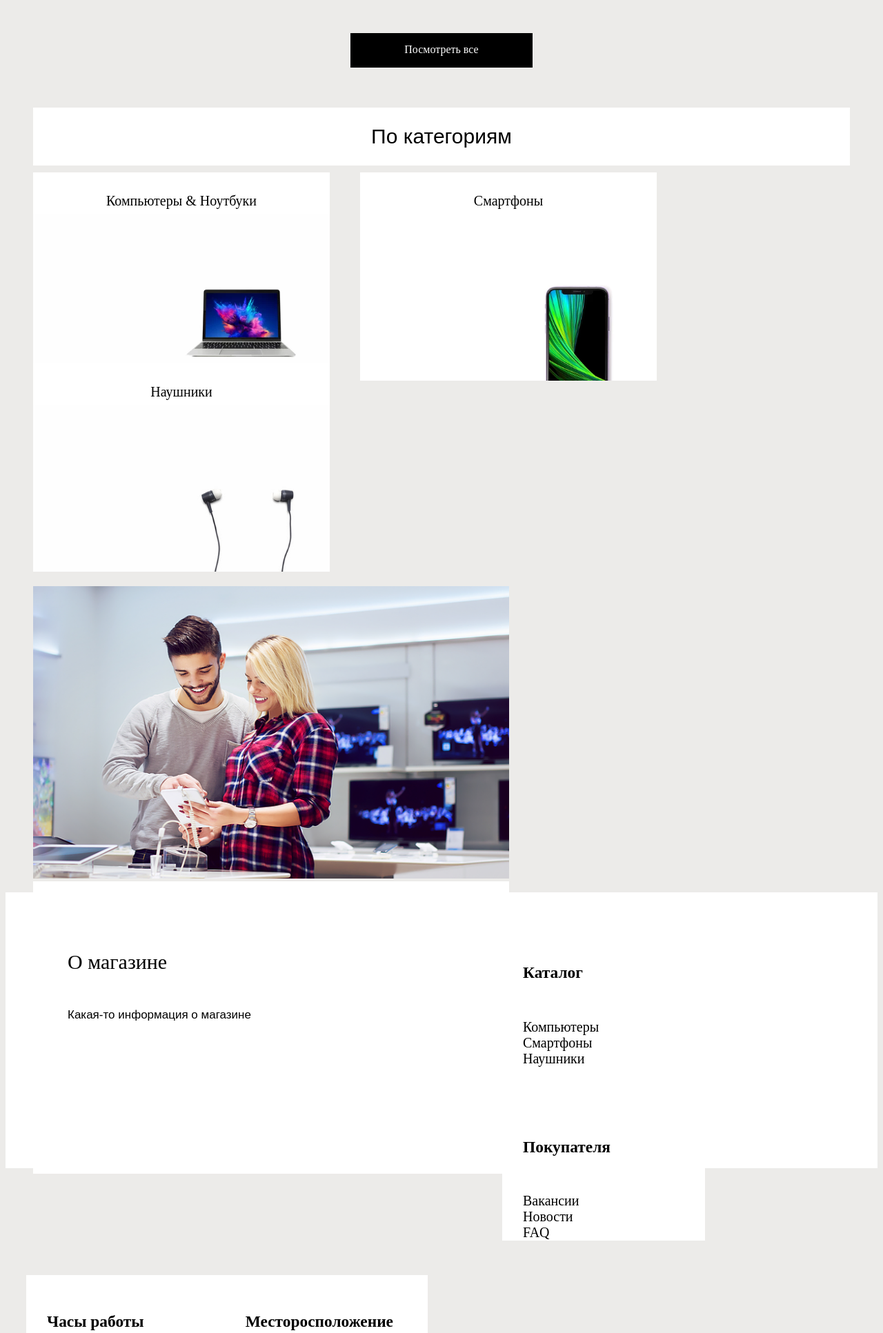
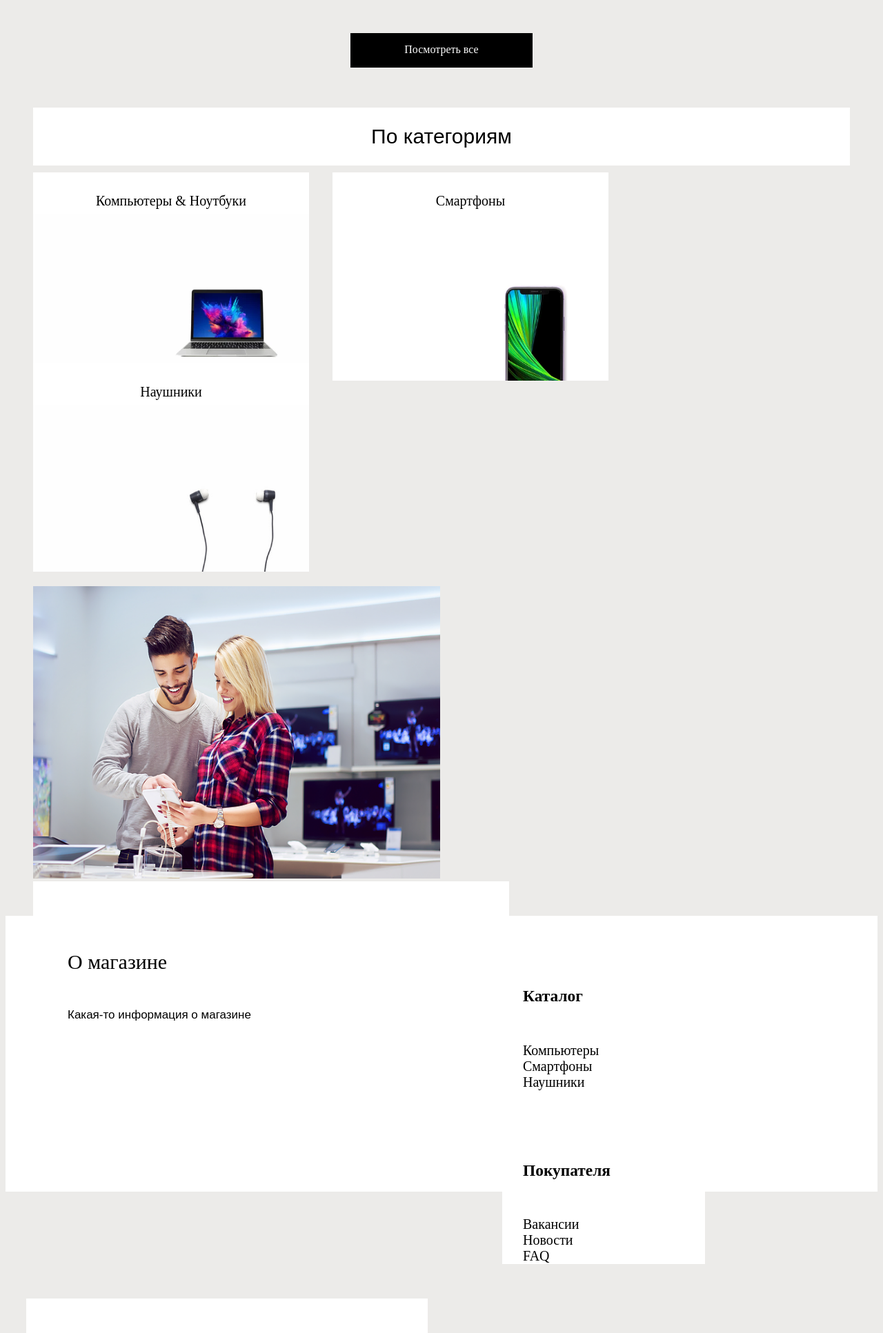
Before and after one commit to t1m4/techshop, a Python web app: template templates/my_elec.html in a window 1280 px wide. Shown: the part 1379-3312 px from the top of the page at 69% size. Run offline with Jinja, Linux system fonts and the light colour scheme; the template is opened without the code that fills it, so the values that code supplies are empty.

Commit message:
Add some fix

```diff
--- a/templates/css/style_footer.css
+++ b/templates/css/style_footer.css
@@ -1,3 +1,6 @@
+footer{
+    margin-top: 50px;
+}
 .footer ul li{
     color: black;
     list-style-type: none;
--- a/templates/css/style_main.css
+++ b/templates/css/style_main.css
@@ -91,13 +91,13 @@
 .gallery-item-title{
     margin-top: -30px;
     padding-top: 10px;
-    width: 430px;
+    width: 400px;
     height: 50px;
     background-color: white;
 }
 
 .gallery_list li {
-    margin-right: 40px;
+    margin-right: 30px;
     list-style-type: none; /* Убираем маркеры */
     display: inline-block;
 }
--- a/templates/my_elec.html
+++ b/templates/my_elec.html
@@ -171,7 +171,7 @@
                     <div class="gallery-item-content">
                         <img alt="Компьютеры &amp; Ноутбуки"
                              src="img/computer.webp"
-                             style="width: 430px; height: 241.875px;">
+                             style="width: 400px; height: 241.875px;">
                     </div>
 
                 </a>
@@ -183,7 +183,7 @@
                     <div class="gallery-item-content">
                         <img alt="Компьютеры &amp; Ноутбуки"
                              src="img/smartphone.webp"
-                             style="width: 430px; height: 241.875px;">
+                             style="width: 400px; height: 241.875px;">
                     </div>
 
                 </a>
@@ -195,7 +195,7 @@
                     <div class="gallery-item-content">
                         <img alt="Компьютеры &amp; Ноутбуки"
                              src="img/headphone.jpg"
-                             style="width: 430px; height: 241.875px;">
+                             style="width: 400px; height: 241.875px;">
                     </div>
 
                 </a>
@@ -207,7 +207,7 @@
         <ul>
             <li>
                 <div>
-                    <img src="img/about.webp" width="690px" height=424px>
+                    <img src="img/about.webp" width="590px" height=424px>
                 </div>
 
                 <!--alt="" style="width: 690px; height: 424px; object-fit: cover;">-->
```
Also changed, not shown: templates/support.html (+9 -9 lines).
